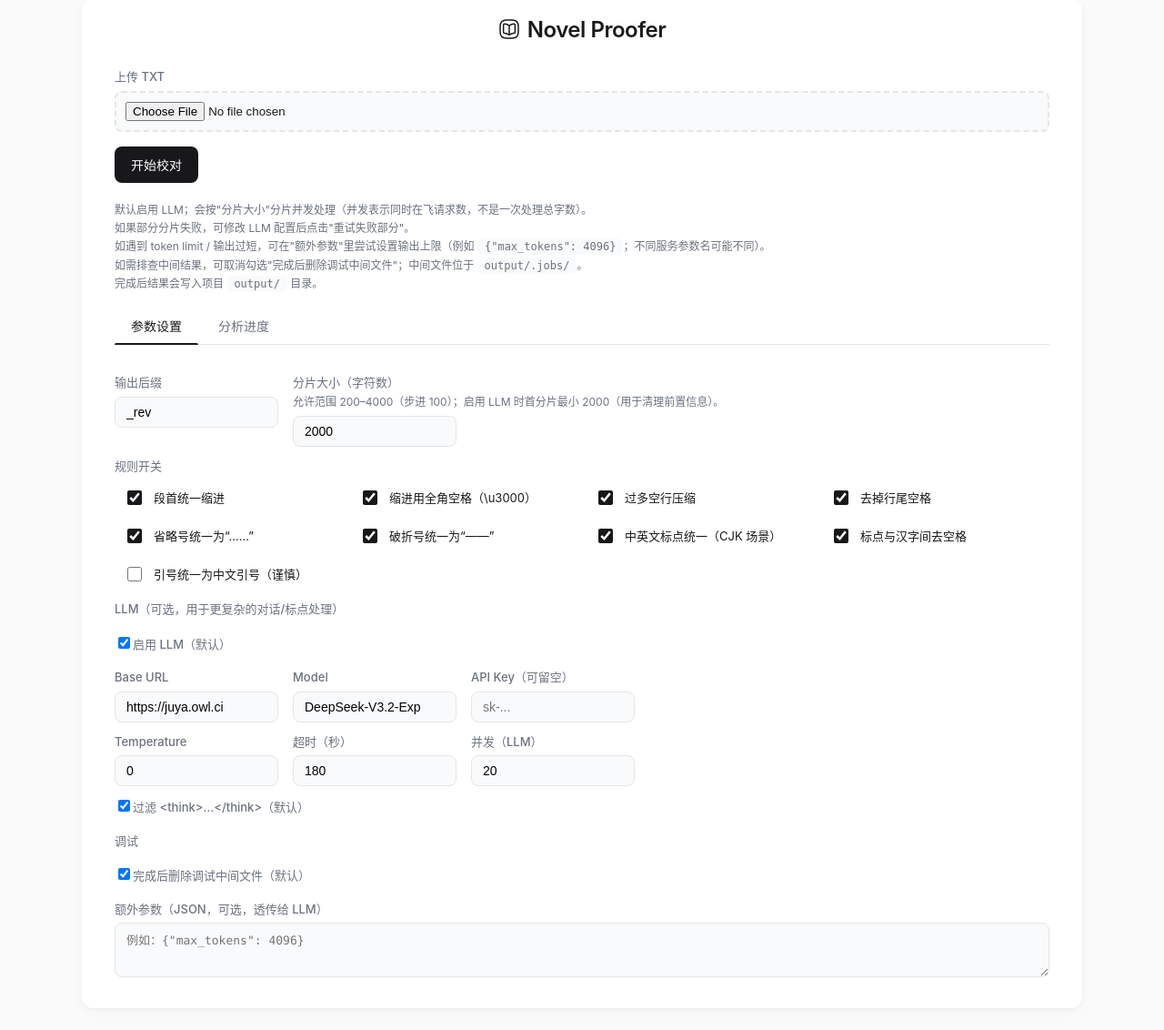
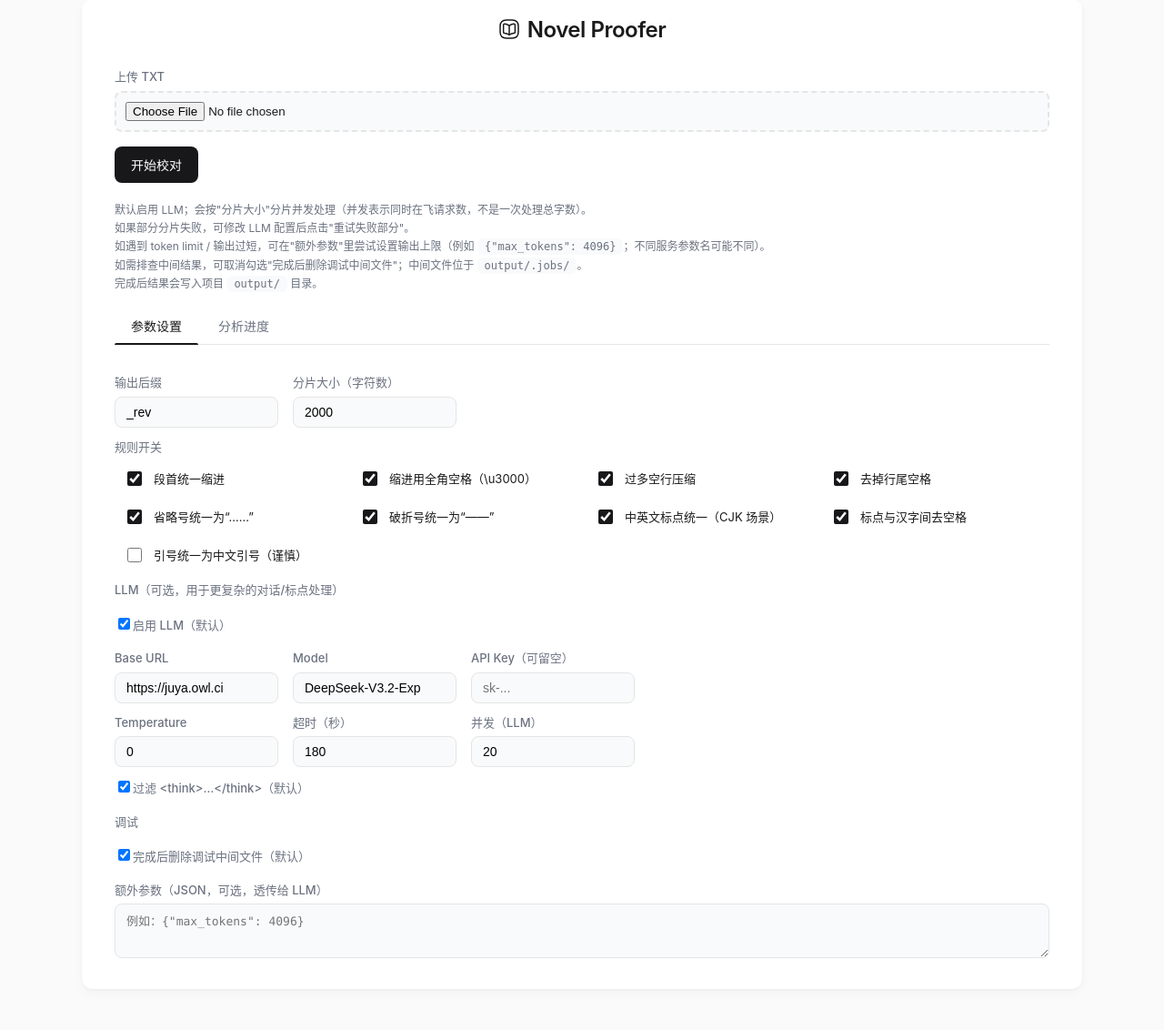
Before and after one commit to zhu-jl18/novel-proofer, a FastAPI app: page / in a window 1280 px wide. Shown: the part 13-1145 px from the top of the page at 91% size. After the commit the page ends 1066 px from the top, so only its background shows below. Run offline with FastAPI, Linux system fonts and the light colour scheme.

Commit message:
docs: clarify chunk sizing; simplify UI

```diff
--- a/templates/index.html
+++ b/templates/index.html
@@ -29,7 +29,6 @@
 
     .row { display: flex; gap: 16px; flex-wrap: wrap; }
     label { display: block; font-size: 13px; color: var(--text-muted); margin: 12px 0 5px; font-weight: 500; }
-    .field-hint { margin: -2px 0 6px; font-size: 12px; color: var(--text-muted); line-height: 1.4; }
     input[type="text"], input[type="number"] { width: 180px; padding: 8px 12px; border: 1px solid var(--border); border-radius: var(--radius-sm); background: var(--input-bg); font-size: 14px; transition: border-color .15s, box-shadow .15s; }
     input[type="text"]:focus, input[type="number"]:focus { outline: none; border-color: var(--accent); box-shadow: 0 0 0 3px rgba(24,24,27,.08); }
     textarea { width: 100%; padding: 8px 12px; border: 1px solid var(--border); border-radius: var(--radius-sm); background: var(--input-bg); font-size: 13px; font-family: "SF Mono", Consolas, monospace; transition: border-color .15s, box-shadow .15s; resize: vertical; min-height: 60px; }
@@ -163,7 +162,6 @@
           </div>
           <div>
             <label>分片大小（字符数）</label>
-            <div class="field-hint">允许范围 200–4000（步进 100）；启用 LLM 时首分片最小 2000（用于清理前置信息）。</div>
             <input name="max_chunk_chars" type="number" min="200" max="4000" step="100" value="2000" />
           </div>
         </div>
```
Also changed, not shown: README.md.
